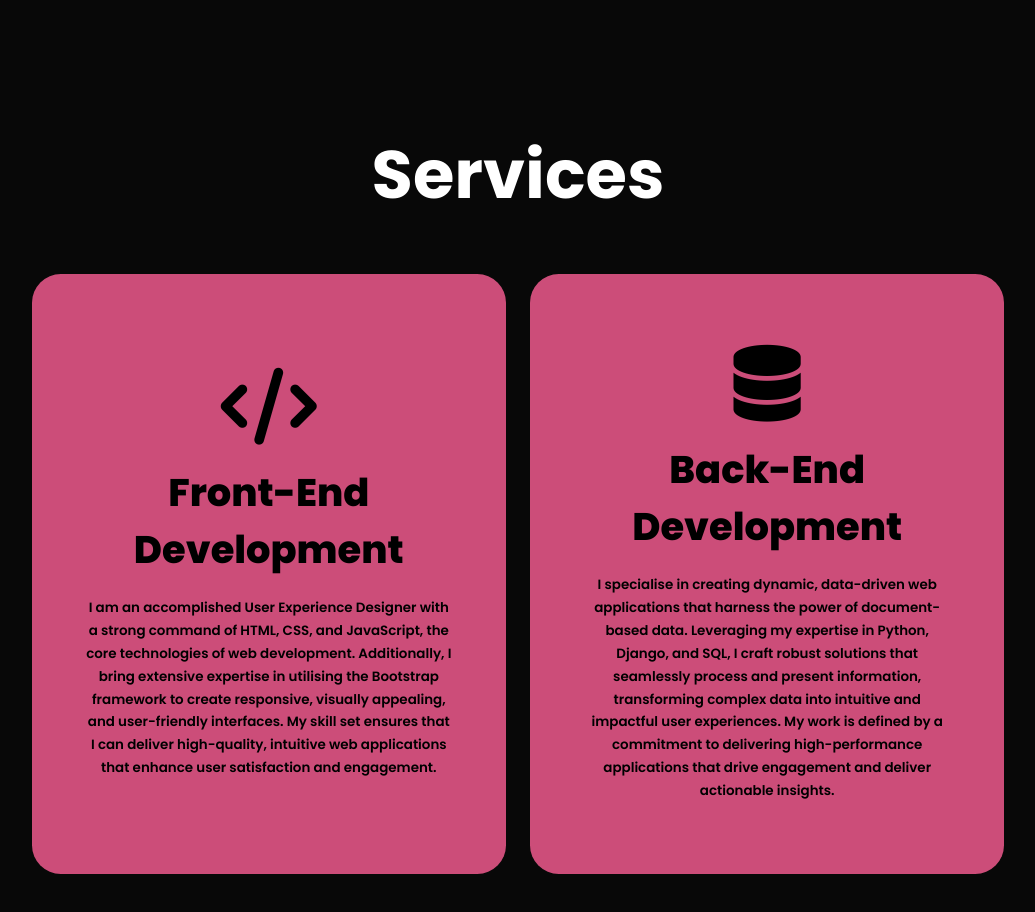
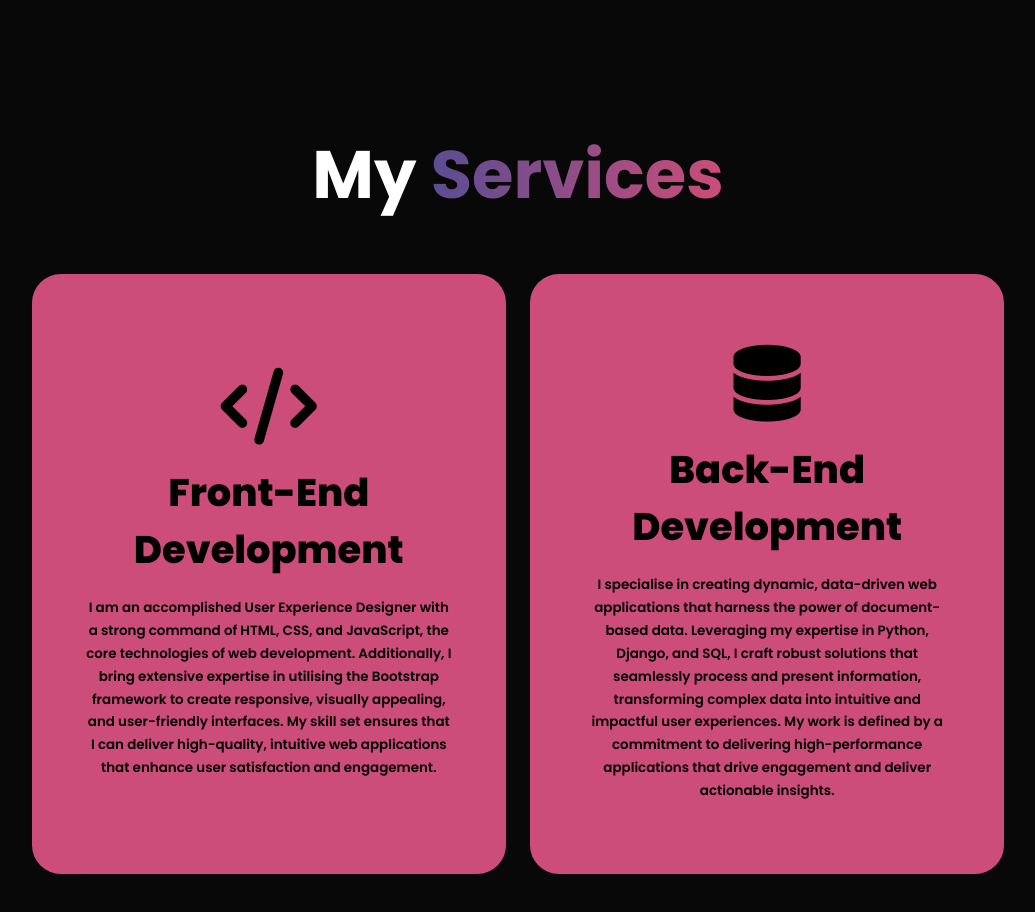
Before and after one commit to JamieBennett-Dev/Jamie-Portfolio, a plain HTML site: page index.html in a window 1280 px wide. Shown: the part 1620-2532 px from the top of the page, without its empty margins (122-1157 px from the left). Drawn offline with nearby package versions, Linux system fonts and the light colour scheme; a script that the page names is missing.

Commit message:
add my to my services

```diff
--- a/index.html
+++ b/index.html
@@ -91,7 +91,7 @@
     <!-- Services section -->
     <section class="services" id="services">
 
-        <h2 class="heading">Services</h2>
+        <h2 class="heading">My <span>Services</span></h2>
 
         <div class="services-container">
             <!-- <div class="service-box">
```
